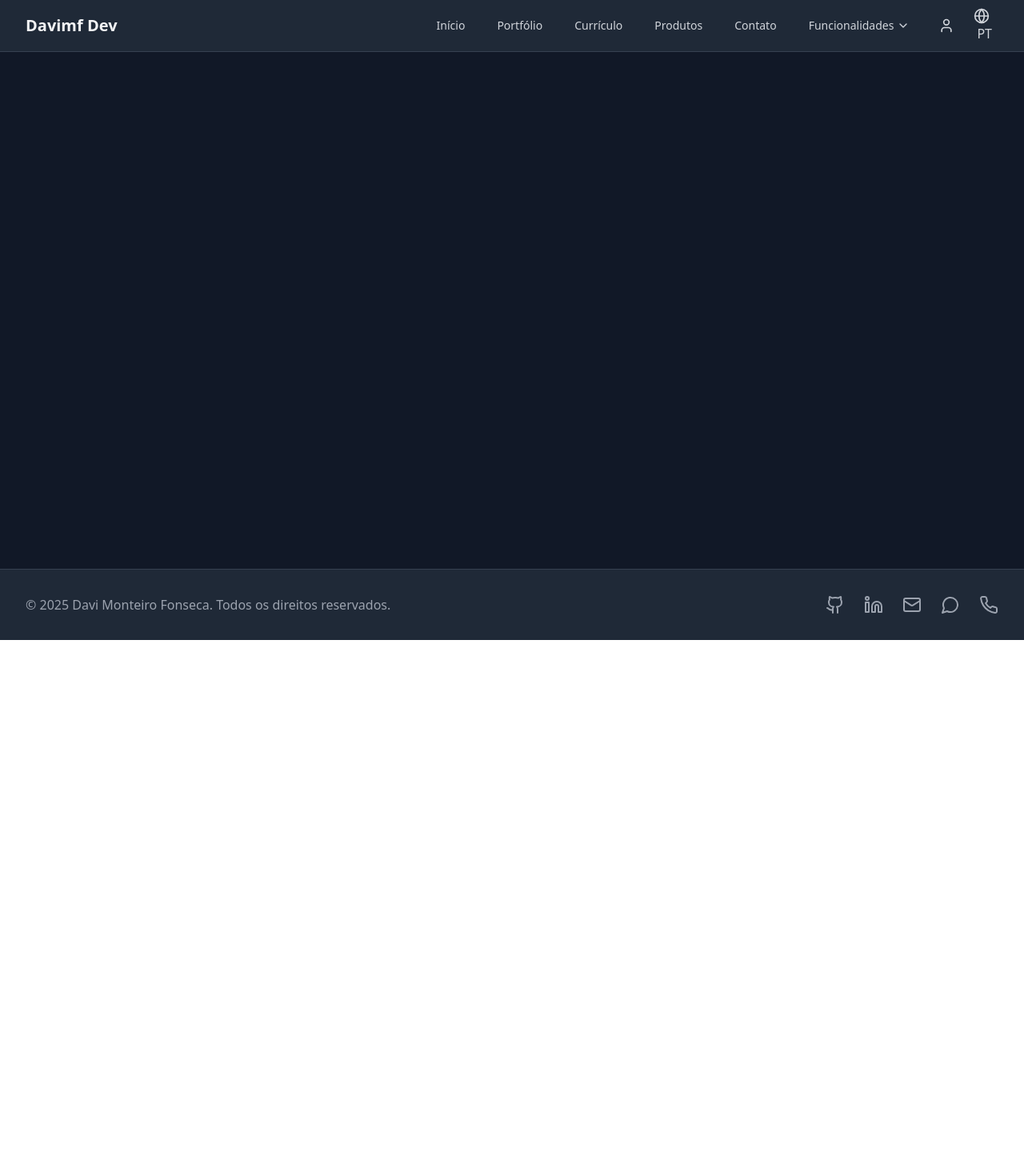
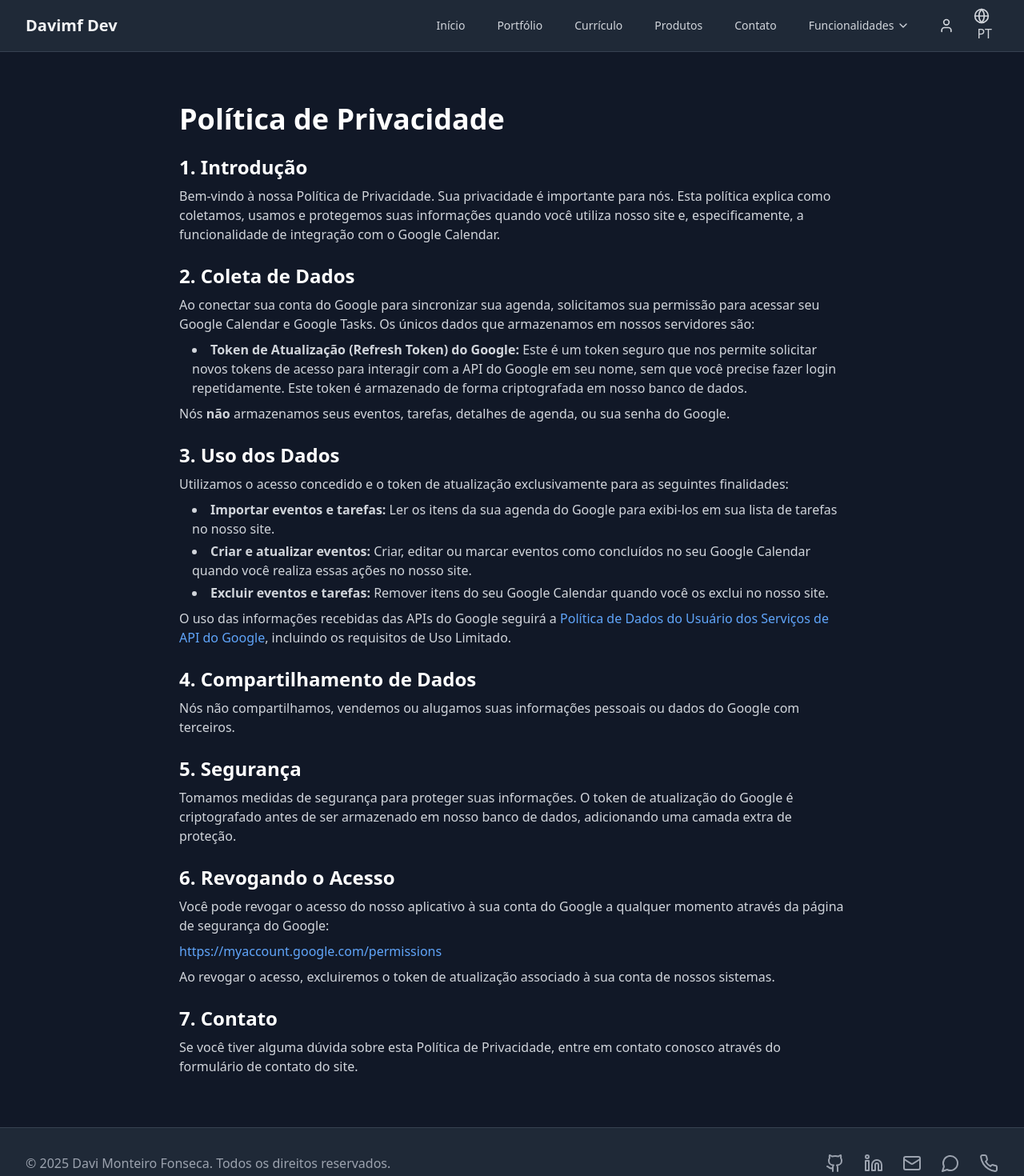
Before and after one commit to davimfdev/davimf.dev, a React (Vite) app: page /privacy-policy in a window 1280 px wide. Shown: the top 1470 px of the page at 80% size. Before the commit the page ends 800 px from the top, so only its background shows below. Built offline with nearby package versions, Linux system fonts and the light colour scheme.

Commit message:
Added PrivacyPolicy page.

```diff
--- a/src/App.tsx
+++ b/src/App.tsx
@@ -19,6 +19,7 @@ import RequestPasswordResetPage from './pages/RequestPasswordResetPage.tsx';
 import ResetPasswordPage from './pages/ResetPasswordPage.tsx';
 import UrlShortener from "./components/UrlShortener.tsx";
 import UrlRedirectPage from "./pages/UrlRedirectPage.tsx";
+import PrivacyPolicy from './pages/PrivacyPolicy.tsx'; // Importa a nova página
 
 function App() {
   return (
@@ -57,6 +58,8 @@ function App() {
               <Route path="/reset-password" element={<ResetPasswordPage />} />
               <Route path="/shortener" element={<UrlShortener />} />
               <Route path="/r/:shortCode" element={<UrlRedirectPage />} />
+              {/* Rota para a Política de Privacidade */}
+              <Route path="/privacy-policy" element={<PrivacyPolicy />} />
             </Routes>
           </Layout>
         </Router>
--- /dev/null
+++ b/src/pages/PrivacyPolicy.tsx
@@ -0,0 +1,86 @@
+import React from 'react';
+
+const PrivacyPolicy: React.FC = () => {
+  return (
+    <div className="max-w-4xl mx-auto p-8 text-gray-300">
+      <h1 className="text-4xl font-bold mb-6 text-white">Política de Privacidade</h1>
+
+      <div className="space-y-6">
+        <section>
+          <h2 className="text-2xl font-semibold mb-2 text-white">1. Introdução</h2>
+          <p>
+            Bem-vindo à nossa Política de Privacidade. Sua privacidade é importante para nós. Esta política explica como coletamos, usamos e protegemos suas informações quando você utiliza nosso site e, especificamente, a funcionalidade de integração com o Google Calendar.
+          </p>
+        </section>
+
+        <section>
+          <h2 className="text-2xl font-semibold mb-2 text-white">2. Coleta de Dados</h2>
+          <p>
+            Ao conectar sua conta do Google para sincronizar sua agenda, solicitamos sua permissão para acessar seu Google Calendar e Google Tasks. Os únicos dados que armazenamos em nossos servidores são:
+          </p>
+          <ul className="list-disc list-inside mt-2 space-y-1 pl-4">
+            <li>
+              <strong>Token de Atualização (Refresh Token) do Google:</strong> Este é um token seguro que nos permite solicitar novos tokens de acesso para interagir com a API do Google em seu nome, sem que você precise fazer login repetidamente. Este token é armazenado de forma criptografada em nosso banco de dados.
+            </li>
+          </ul>
+          <p className="mt-2">
+            Nós <strong>não</strong> armazenamos seus eventos, tarefas, detalhes de agenda, ou sua senha do Google.
+          </p>
+        </section>
+
+        <section>
+          <h2 className="text-2xl font-semibold mb-2 text-white">3. Uso dos Dados</h2>
+          <p>
+            Utilizamos o acesso concedido e o token de atualização exclusivamente para as seguintes finalidades:
+          </p>
+          <ul className="list-disc list-inside mt-2 space-y-1 pl-4">
+            <li><strong>Importar eventos e tarefas:</strong> Ler os itens da sua agenda do Google para exibi-los em sua lista de tarefas no nosso site.</li>
+            <li><strong>Criar e atualizar eventos:</strong> Criar, editar ou marcar eventos como concluídos no seu Google Calendar quando você realiza essas ações no nosso site.</li>
+            <li><strong>Excluir eventos e tarefas:</strong> Remover itens do seu Google Calendar quando você os exclui no nosso site.</li>
+          </ul>
+          <p className="mt-2">
+            O uso das informações recebidas das APIs do Google seguirá a <a href="https://developers.google.com/terms/api-services-user-data-policy" target="_blank" rel="noopener noreferrer" className="text-blue-400 hover:underline">Política de Dados do Usuário dos Serviços de API do Google</a>, incluindo os requisitos de Uso Limitado.
+          </p>
+        </section>
+
+        <section>
+          <h2 className="text-2xl font-semibold mb-2 text-white">4. Compartilhamento de Dados</h2>
+          <p>
+            Nós não compartilhamos, vendemos ou alugamos suas informações pessoais ou dados do Google com terceiros.
+          </p>
+        </section>
+
+        <section>
+          <h2 className="text-2xl font-semibold mb-2 text-white">5. Segurança</h2>
+          <p>
+            Tomamos medidas de segurança para proteger suas informações. O token de atualização do Google é criptografado antes de ser armazenado em nosso banco de dados, adicionando uma camada extra de proteção.
+          </p>
+        </section>
+
+        <section>
+          <h2 className="text-2xl font-semibold mb-2 text-white">6. Revogando o Acesso</h2>
+          <p>
+            Você pode revogar o acesso do nosso aplicativo à sua conta do Google a qualquer momento através da página de segurança do Google:
+          </p>
+          <p className="mt-2">
+            <a href="https://myaccount.google.com/permissions" target="_blank" rel="noopener noreferrer" className="text-blue-400 hover:underline">
+              https://myaccount.google.com/permissions
+            </a>
+          </p>
+          <p className="mt-2">
+            Ao revogar o acesso, excluiremos o token de atualização associado à sua conta de nossos sistemas.
+          </p>
+        </section>
+
+        <section>
+          <h2 className="text-2xl font-semibold mb-2 text-white">7. Contato</h2>
+          <p>
+            Se você tiver alguma dúvida sobre esta Política de Privacidade, entre em contato conosco através do formulário de contato do site.
+          </p>
+        </section>
+      </div>
+    </div>
+  );
+};
+
+export default PrivacyPolicy;
```
